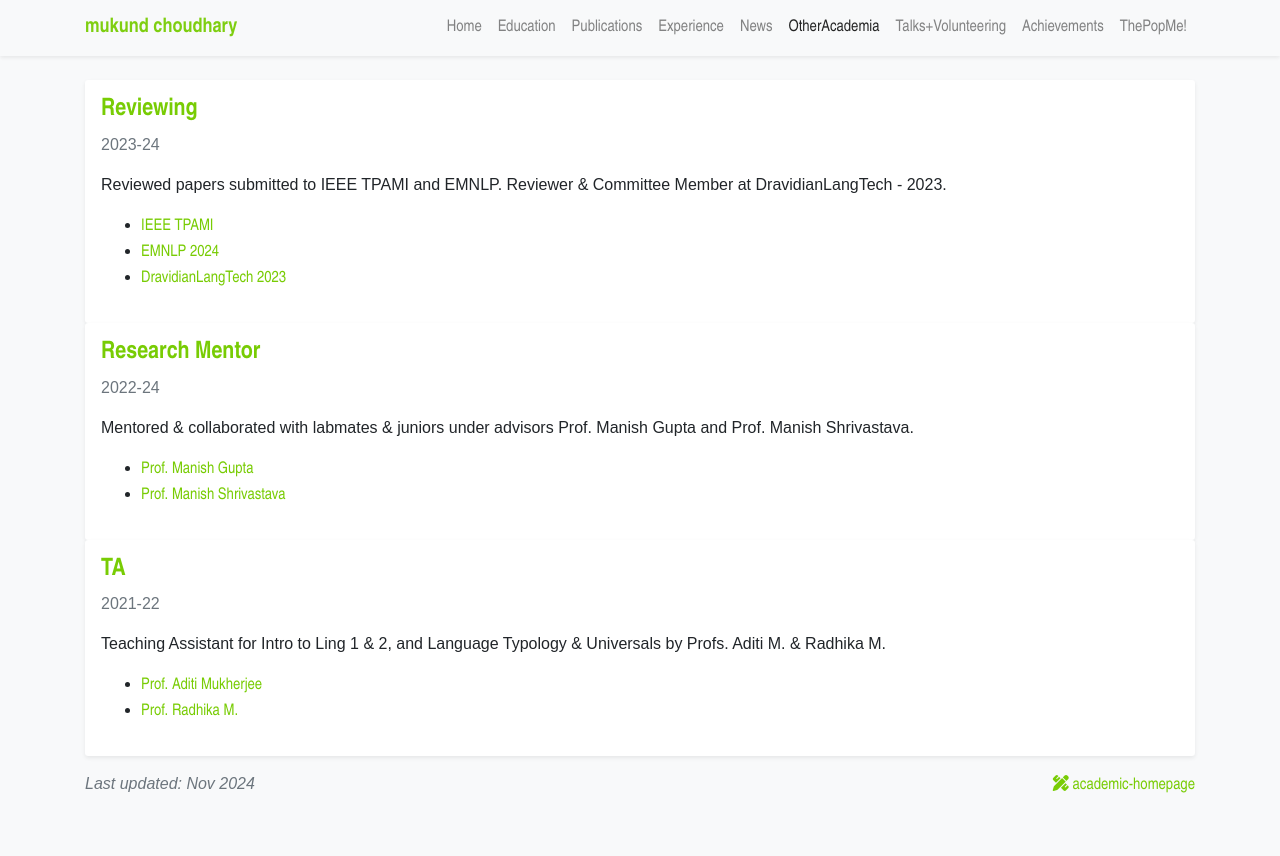
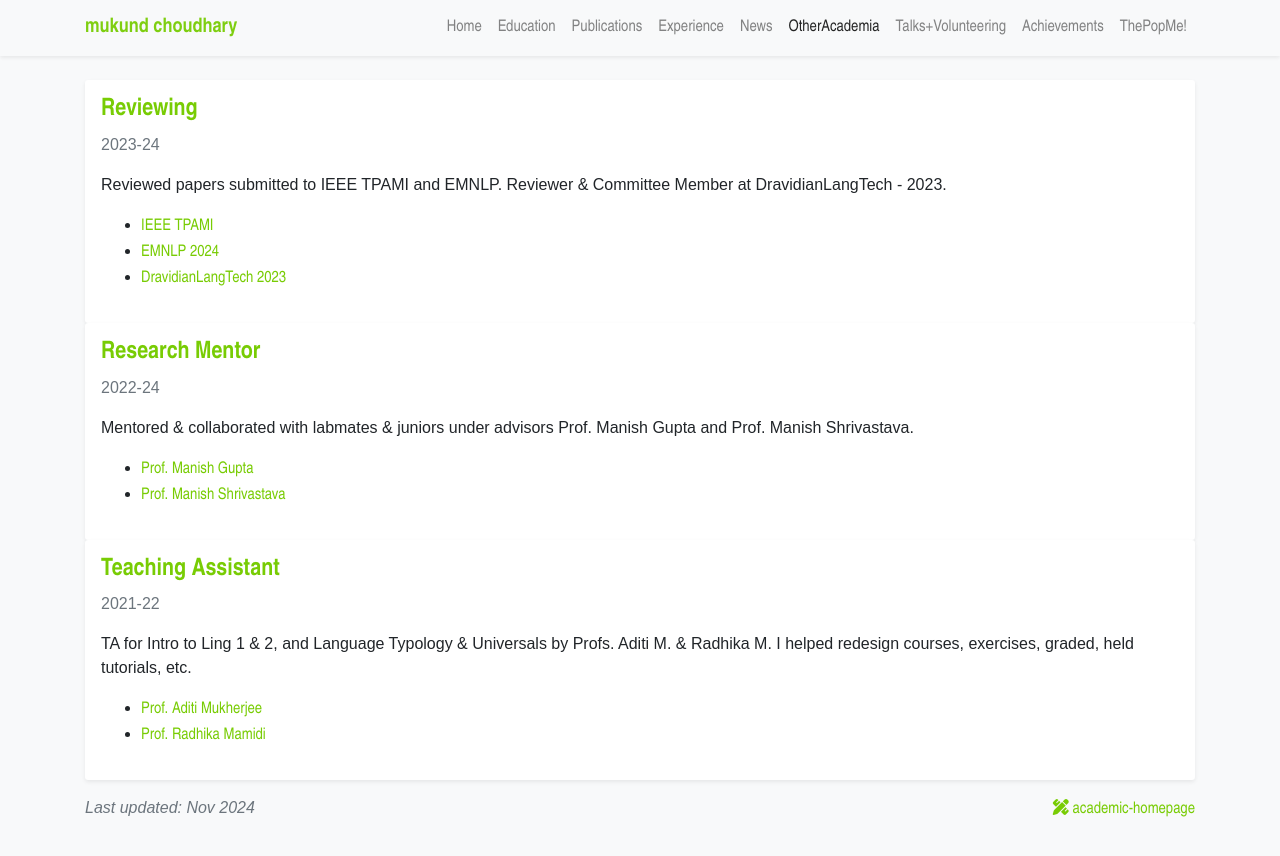
Before and after one commit to mukundc2k/mukundc2k.github.io, a Jekyll site: the page built from mentorreview.html, in a window 1280 px wide. Shown: the top 856 px of the page. Built offline with Jekyll 4.4.1, drawn with Linux system fonts in a browser that asks for light colours; a style sheet for code colours, icons or effects is not loaded.

Commit message:
Update mentoring_and_reviewing.yml

```diff
--- a/_data/mentoring_and_reviewing.yml
+++ b/_data/mentoring_and_reviewing.yml
@@ -19,11 +19,11 @@ entries:
       - title: "Prof. Manish Shrivastava"
         url: "https://scholar.google.co.in/citations?user=sIvMnGQAAAAJ&hl=en"
 
-  - category: "TA"
+  - category: "Teaching Assistant"
     date: "2021-22"
-    description: "Teaching Assistant for Intro to Ling 1 & 2, and Language Typology & Universals by Profs. Aditi M. & Radhika M."
+    description: "TA for Intro to Ling 1 & 2, and Language Typology & Universals by Profs. Aditi M. & Radhika M. I helped redesign courses, exercises, graded, held tutorials, etc."
     links:
       - title: "Prof. Aditi Mukherjee"
-        url: "https://www.iiit.ac.in/people/faculty/aditi.mukherjee/"
-      - title: "Prof. Radhika M."
+        url: "https://blogs.iiit.ac.in/monthly_news/aditi-mukherjee-how-a-linguist-is-bringing-a-new-dimension-to-it/"
+      - title: "Prof. Radhika Mamidi"
         url: "https://scholar.google.co.in/citations?user=DsIpZR0AAAAJ&hl=en"
```
